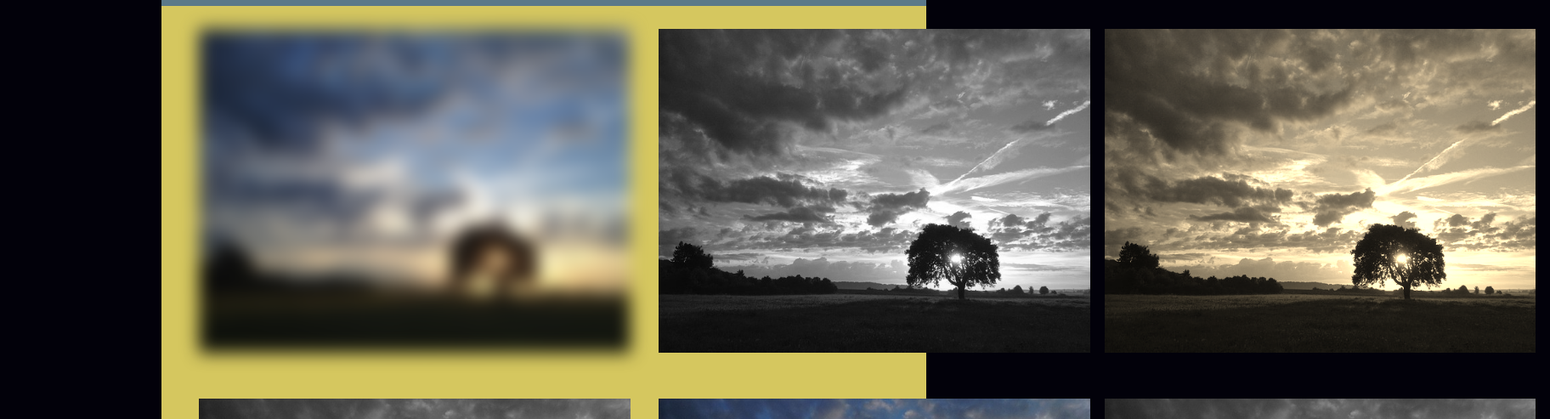
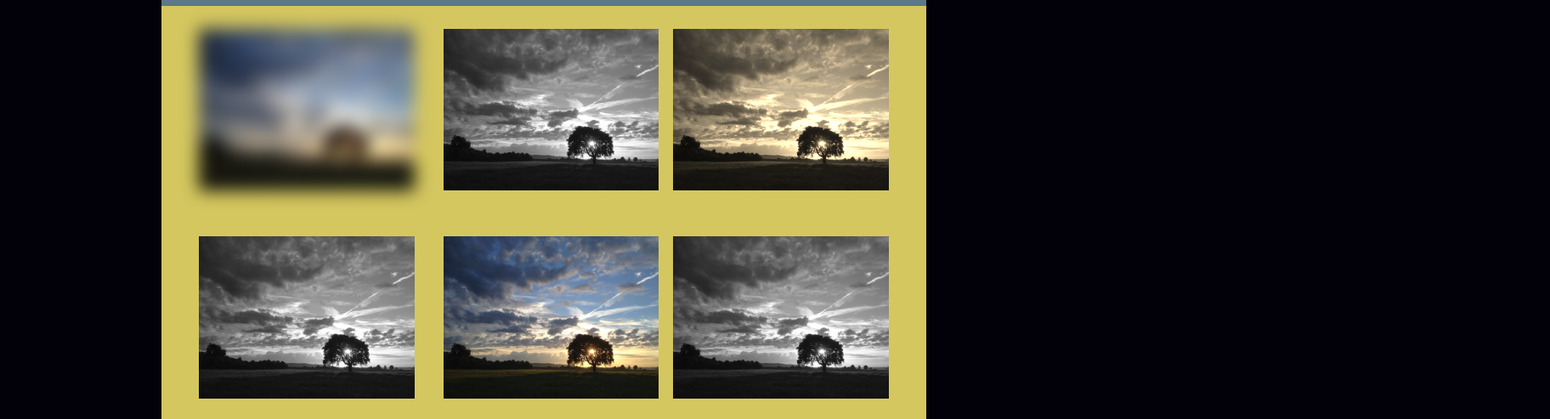
Before and after one commit to davidpoveda89/evaluavionFinal2CSSyDise-o-Web-Responsive, a plain HTML site: page paisajes.html in a window 1280 px wide. Shown: the part 83-576 px from the top of the page at 85% size, 1824 px wide, since content can reach past the window. Drawn offline with Linux system fonts and the light colour scheme.

Commit message:
ultimo commit, proyecto sin errores

```diff
--- a/estilosPaisajes.css
+++ b/estilosPaisajes.css
@@ -46,16 +46,24 @@ body{
 #imagenes2{
 	display:flex;
 	padding:3%;
+}
+#imagenes1 img{
+width: 30%;
+height: 30%;
+}
+#imagenes2 img{
+width: 30%;
+height: 30%;
+}
 
-
-	}
 #img01{
 	-moz-filter: blur(10px);
 	-webkit-filter:blur(10px);
 	filter:(10px);
 	padding-right:2%;
 	padding-left:2%;
-	width:60%;
+
+	-webkit-display:flex;
 	}
 #img02{
 	-moz-filter: grayscale(100%);
@@ -63,14 +71,16 @@ body{
 	filter: grayscale(100%);
 	padding-left:2%;
 	padding-right:2%;
-	width:60%;
+	-webkit-display:flex;
+
 	}
 #img03{
 	-moz-filter: sepia(90%);
 	-webkit-filter: sepia(90%);
 	filter: sepia(90%);
 	padding-right:2%;
-	width:60%;
+
+	-webkit-display:flex;
 
 	}
 #img04{
@@ -79,20 +89,23 @@ body{
 	filter: grayscale(100%);
 	padding-right:2%;
 	padding-left:2%;
-	width:60%;
+
+	-webkit-display:flex;
 
 	}
 #img05{
 	padding-right:2%;
 	padding-left:2%;
-	width:60%;
+
+	-webkit-display:flex;
 }
 #img06{
 	-moz-filter: grayscale(100%);
 	-webkit-filter: grayscale (100%);
 	filter: grayscale(100%);
 	padding-right:2%;
-	width:60%;
+
+	-webkit-display:flex;
 	}
 	footer{
 	background-color:#C6d5c5;
--- a/estilosRetratos.css
+++ b/estilosRetratos.css
@@ -46,9 +46,16 @@ body{
 #imagenes2{
 	display:flex;
 	padding:3%;
-
-
+	display:flex;
 	}
+#imagenes1 img{
+width: 30%;
+height: 30%;
+}
+#imagenes2 img{
+width: 30%;
+height: 30%;
+}
 #img01{
 	-moz-filter: blur(10px);
 	-webkit-filter:blur(10px);
--- a/paisajes.html
+++ b/paisajes.html
@@ -2,6 +2,7 @@
 <html>
 <head>
 <meta charset="utf-8">
+<meta name="viewport" content="width=device-width, initial-scale=1.0">
 <link rel="stylesheet" href="estilosPaisajes.css">
 <title>Paisajes</title>
 </head>
```
Also changed, not shown: index.html (+1 -0 lines), retratos.html (+1 -0 lines), github_url.txt (added), 3 other files.
